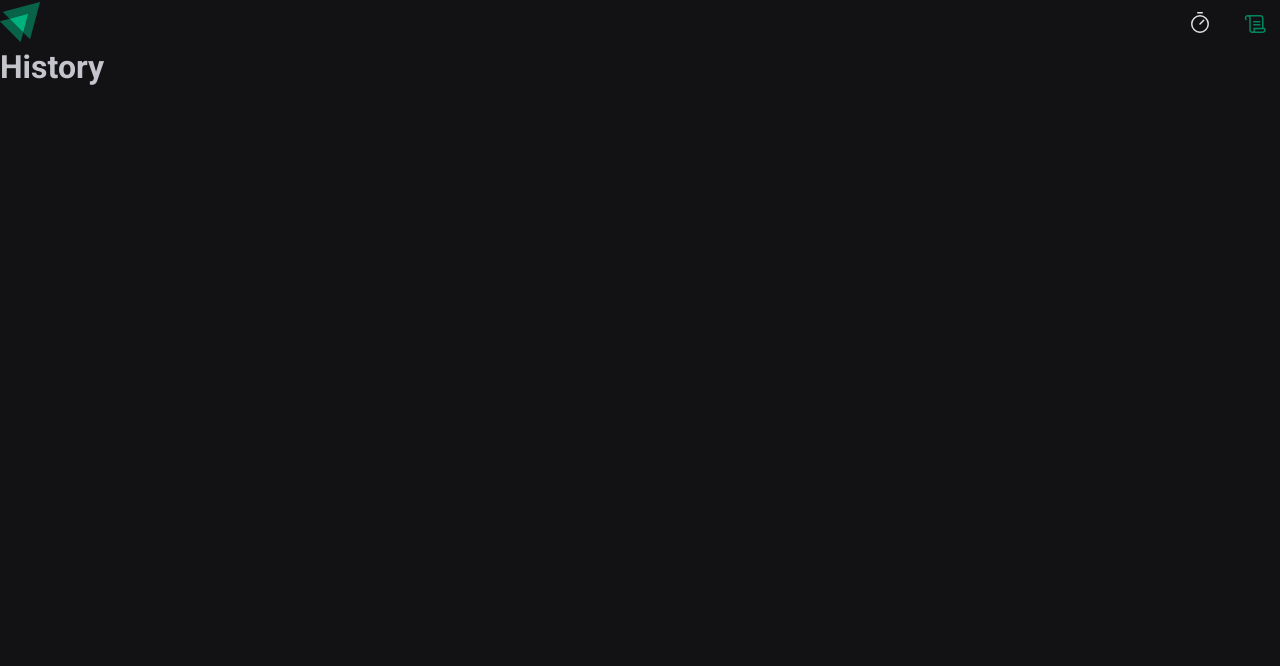
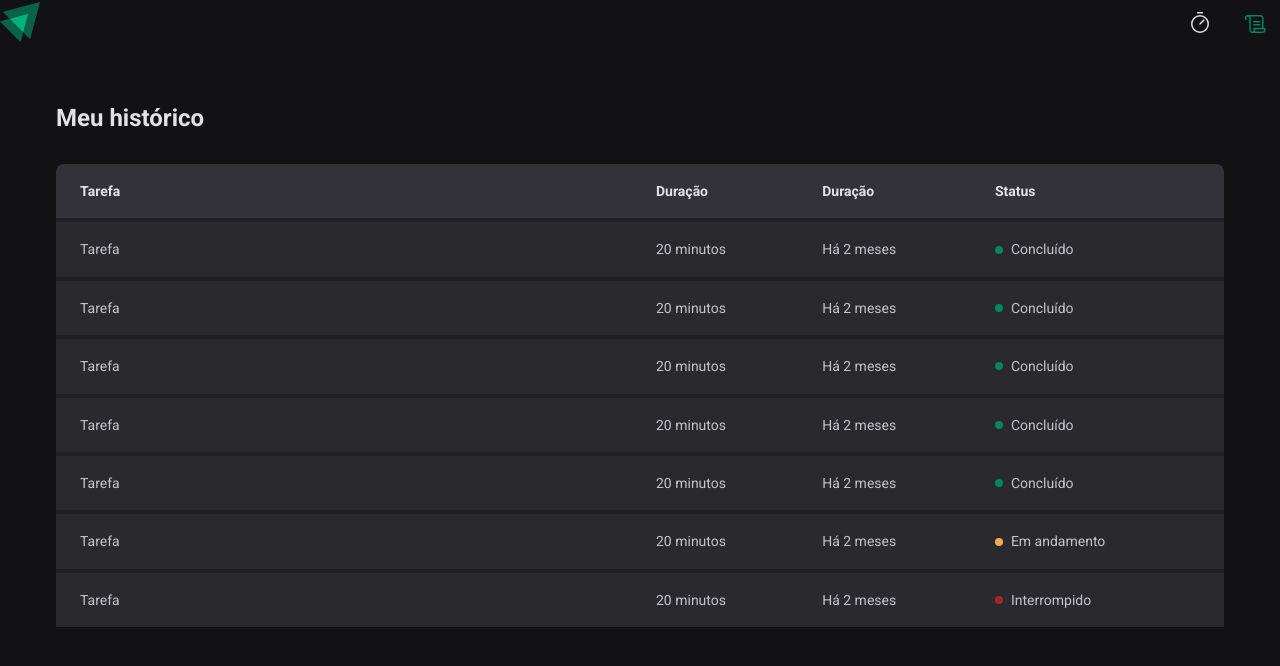
Before and after one commit to Carvalho2099/projeto-100-dias, a React (Vite) app in the folder 01-React-Rocketseat/02-ignite-timer/02-ignite-timer/: page /history in a window 1280 px wide. Shown: the top 666 px of the page. Built offline with nearby package versions, Linux system fonts and the light colour scheme.

Commit message:
dia 22 - rocketseat - Aprofundando em Hooks pt8

```diff
--- a/01-React-Rocketseat/02-ignite-timer/02-ignite-timer/src/pages/History.tsx
+++ /dev/null
@@ -1,7 +0,0 @@
-export function History() {
-    return (
-        <div>
-            <h1>History</h1>
-        </div>
-    )
-}
--- /dev/null
+++ b/01-React-Rocketseat/02-ignite-timer/02-ignite-timer/src/pages/History/index.tsx
@@ -0,0 +1,80 @@
+import { HistoryContainer, HistoryList, Status } from './styles'
+
+export function History() {
+  return (
+    <HistoryContainer>
+      <h1>Meu histórico</h1>
+
+      <HistoryList>
+        <table>
+          <thead>
+            <tr>
+              <th>Tarefa</th>
+              <th>Duração</th>
+              <th>Duração</th>
+              <th>Status</th>
+            </tr>
+          </thead>
+          <tbody>
+            <tr>
+              <td>Tarefa</td>
+              <td>20 minutos</td>
+              <td>Há 2 meses</td>
+              <td>
+                <Status statusColor="green">Concluído</Status>
+              </td>
+            </tr>
+            <tr>
+              <td>Tarefa</td>
+              <td>20 minutos</td>
+              <td>Há 2 meses</td>
+              <td>
+                <Status statusColor="green">Concluído</Status>
+              </td>
+            </tr>
+            <tr>
+              <td>Tarefa</td>
+              <td>20 minutos</td>
+              <td>Há 2 meses</td>
+              <td>
+                <Status statusColor="green">Concluído</Status>
+              </td>
+            </tr>
+            <tr>
+              <td>Tarefa</td>
+              <td>20 minutos</td>
+              <td>Há 2 meses</td>
+              <td>
+                <Status statusColor="green">Concluído</Status>
+              </td>
+            </tr>
+            <tr>
+              <td>Tarefa</td>
+              <td>20 minutos</td>
+              <td>Há 2 meses</td>
+              <td>
+                <Status statusColor="green">Concluído</Status>
+              </td>
+            </tr>
+            <tr>
+              <td>Tarefa</td>
+              <td>20 minutos</td>
+              <td>Há 2 meses</td>
+              <td>
+                <Status statusColor="yellow">Em andamento</Status>
+              </td>
+            </tr>
+            <tr>
+              <td>Tarefa</td>
+              <td>20 minutos</td>
+              <td>Há 2 meses</td>
+              <td>
+                <Status statusColor="red">Interrompido</Status>
+              </td>
+            </tr>
+          </tbody>
+        </table>
+      </HistoryList>
+    </HistoryContainer>
+  )
+}
--- /dev/null
+++ b/01-React-Rocketseat/02-ignite-timer/02-ignite-timer/src/pages/History/styles.ts
@@ -0,0 +1,75 @@
+import styled from 'styled-components'
+
+export const HistoryContainer = styled.main`
+  flex: 1;
+  padding: 3.5rem;
+  display: flex;
+  flex-direction: column;
+  h1 {
+    font-size: 1.5rem;
+    color: ${(props) => props.theme['gray-100']};
+  }
+`
+
+export const HistoryList = styled.div`
+  flex: 1;
+  overflow: auto;
+  margin-top: 2rem;
+  table {
+    width: 100%;
+    border-collapse: collapse;
+    min-width: 600px;
+    th {
+      background-color: ${(props) => props.theme['gray-600']};
+      padding: 1rem;
+      text-align: left;
+      color: ${(props) => props.theme['gray-100']};
+      font-size: 0.875rem;
+      line-height: 1.6;
+      &:first-child {
+        border-top-left-radius: 8px;
+        padding-left: 1.5rem;
+      }
+      &:last-child {
+        border-top-right-radius: 8px;
+        padding-right: 1.5rem;
+      }
+    }
+    td {
+      background-color: ${(props) => props.theme['gray-700']};
+      border-top: 4px solid ${(props) => props.theme['gray-800']};
+      padding: 1rem;
+      font-size: 0.875rem;
+      line-height: 1.6;
+      &:first-child {
+        width: 50%;
+        padding-left: 1.5rem;
+      }
+      &:last-child {
+        padding-right: 1.5rem;
+      }
+    }
+  }
+`
+const STATUS_COLORS = {
+    yellow: 'yellow-500',
+    green: 'green-500',
+    red: 'red-500',
+  } as const
+
+  interface StatusProps {
+    statusColor: keyof typeof STATUS_COLORS
+  }
+
+  export const Status = styled.span<StatusProps>`
+  display: flex;
+  align-items: center;
+  gap: 0.5rem;
+  &::before {
+    content: '';
+    width: 0.5rem;
+    height: 0.5rem;
+    border-radius: 9999px;
+    background: ${(props) => props.theme[STATUS_COLORS[props.statusColor]]};
+  }
+`
--- a/01-React-Rocketseat/02-ignite-timer/02-ignite-timer/src/pages/Home/index.tsx
+++ b/01-React-Rocketseat/02-ignite-timer/02-ignite-timer/src/pages/Home/index.tsx
@@ -15,14 +15,27 @@
     <HomeContainer>
       <form>
         <FormContainer>
-        <TaskInput id="task" placeholder="Dê um nome para o seu projeto" />
-          <input id="task" />
+        <TaskInput
+            id="task"
+            list="task-suggestions"
+            placeholder="Dê um nome para o seu projeto"
+          />
+
+          <datalist id="task-suggestions">
+            <option value="Projeto 1" />
+            <option value="Projeto 2" />
+            <option value="Projeto 3" />
+            <option value="Banana" />
+          </datalist>
 
           <label htmlFor="minutesAmount">durante</label>
           <MinutesAmountInput
             type="number"
             id="minutesAmount"
             placeholder="00"
+            step={5}
+            min={5}
+            max={60}
           />
 
           <span>minutos.</span>
--- a/01-React-Rocketseat/02-ignite-timer/02-ignite-timer/src/pages/Home/styles.ts
+++ b/01-React-Rocketseat/02-ignite-timer/02-ignite-timer/src/pages/Home/styles.ts
@@ -46,6 +46,10 @@
 
 export const TaskInput = styled(BaseInput)`
   flex: 1;
+
+  &::-webkit-calendar-picker-indicator {
+    display: none !important;
+  }
 `
 
 export const MinutesAmountInput = styled(BaseInput)`
```
